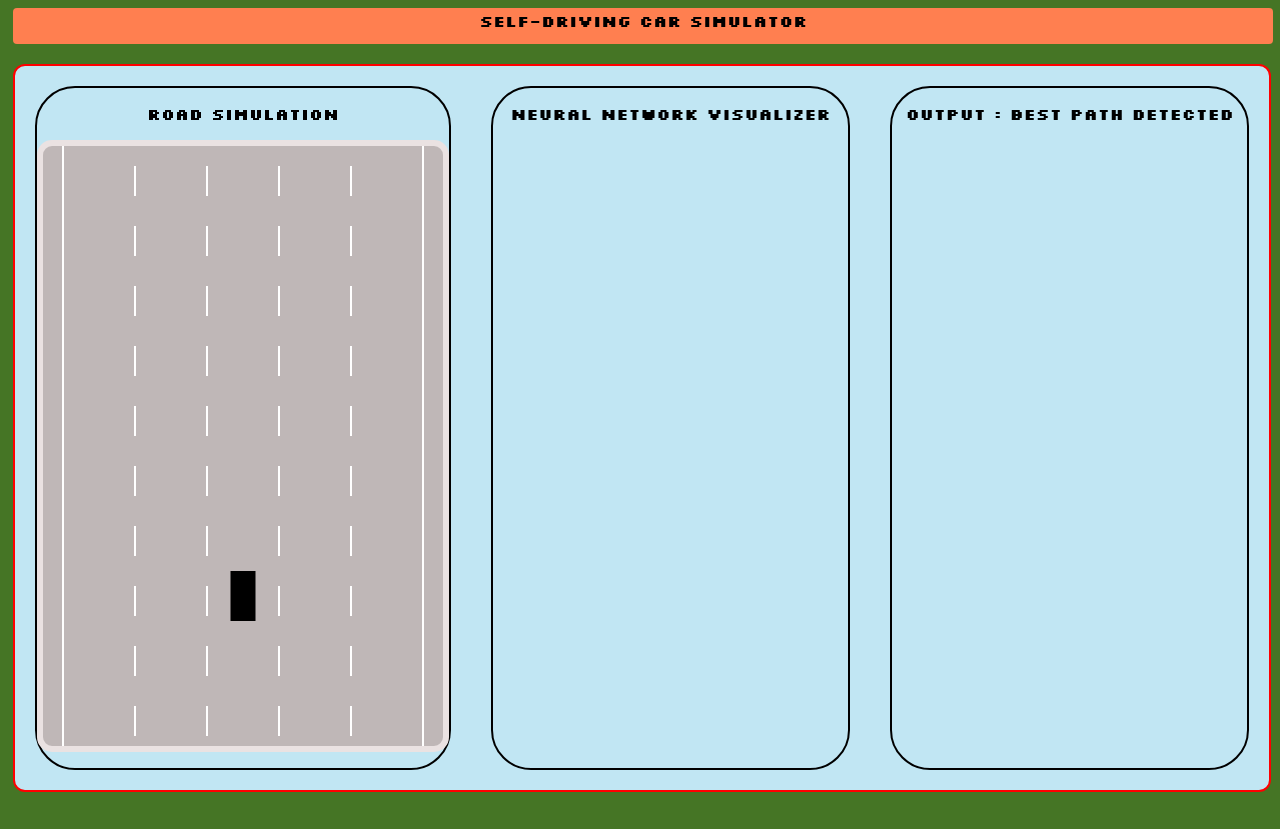
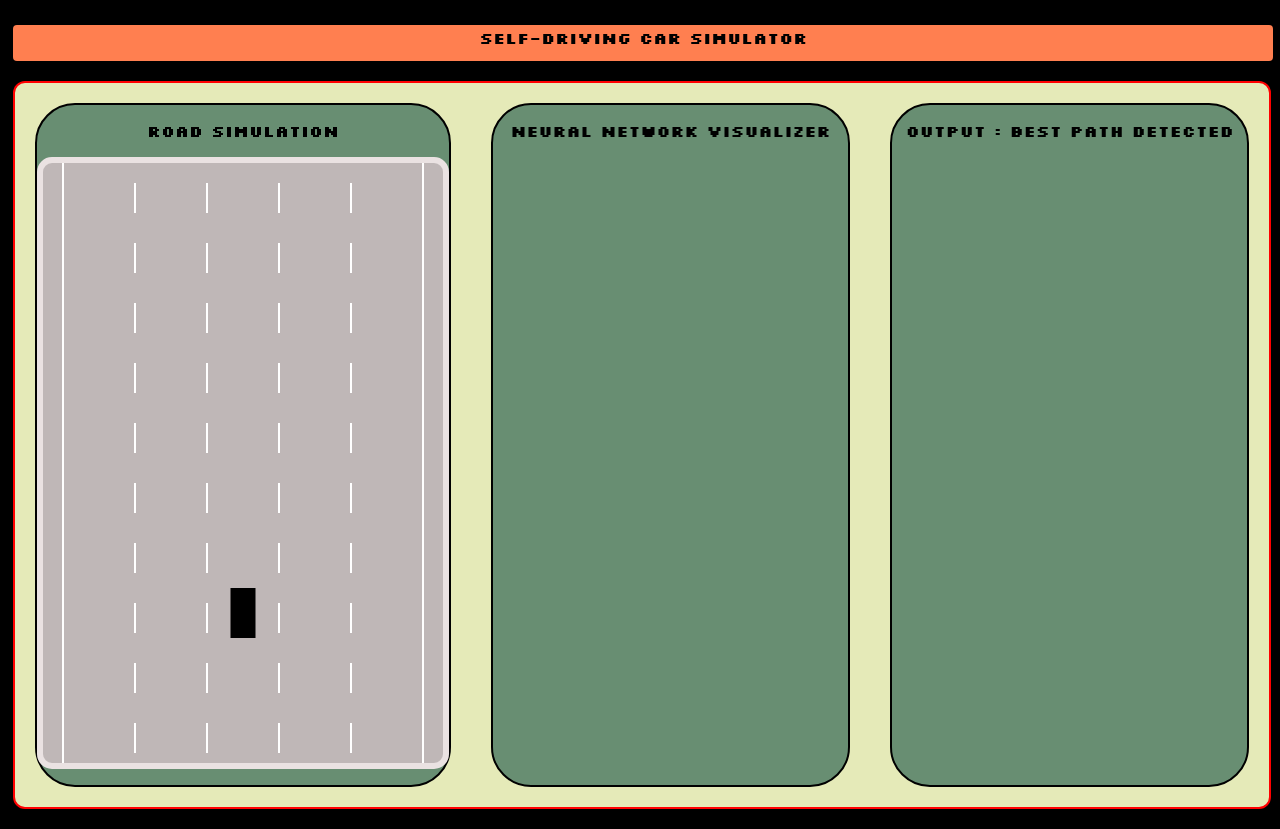
Before and after one commit to Malviyaaadarsh/self-driving-car-simulation, a plain HTML site: page index.html in a window 1280 px wide. Drawn offline with Linux system fonts and the light colour scheme.

Commit message:
Update style.css

```diff
--- a/style.css
+++ b/style.css
@@ -1,6 +1,6 @@
 body {
     margin-right: 40px;
-    background: rgb(69, 117, 37);
+    background: rgb(0, 0, 0);
     overflow: hidden;
     text-align: center;
 }
@@ -17,7 +17,7 @@ body {
 #back {
     background-color: coral;
     justify-content: center;
-    margin: 5px 20px 20px 5px;
+    margin: 25px 20px 20px 5px;
     height: 30px;
     width: 98vw;
     border: 3px solid transparent;
@@ -35,12 +35,13 @@ body {
     height: 680px;
     justify-content: center;
     margin: 20px;
+    background-color:rgb(104, 142, 114);
 }
 .container {
     display: flex;
     border: 2px solid red;
     border-radius: 12px;
-    background-color: rgb(193, 230, 243);
+    background-color: rgb(229, 234, 184);
     margin: 5px 20px 20px 5px;
     width: 98vw;
 }
```
